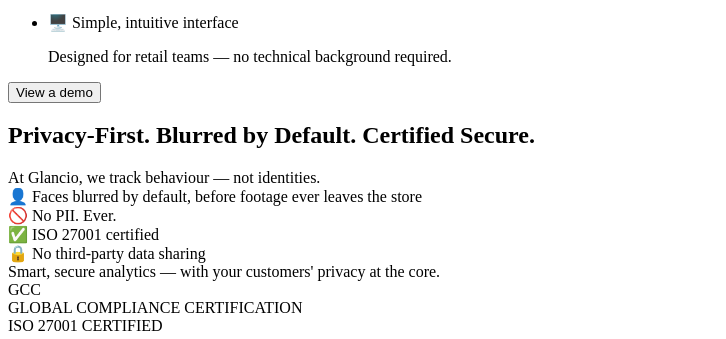
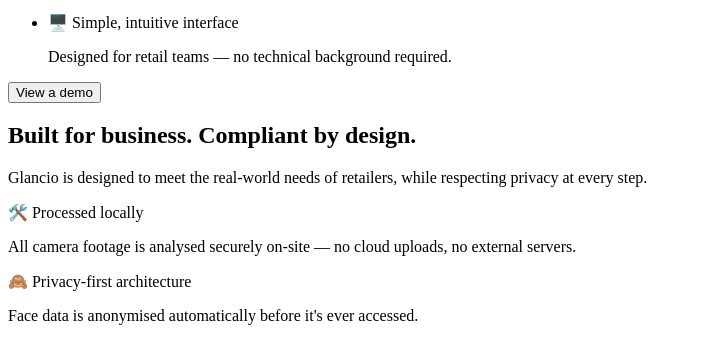
Before and after one commit to Shiv3901/glancio, a website with bundled scripts: page public/index.html in a window 1280 px wide. Shown: the part 956-1295 px from the top of the page, without its empty margins (0-726 px from the left). Built offline with nearby package versions, Linux system fonts and the light colour scheme.

Commit message:
metadata is there

```diff
--- a/public/js/pages/Home.js
+++ b/public/js/pages/Home.js
@@ -169,37 +169,24 @@
                 <div class="container">
                     <div class="privacy-content">
                         <div class="privacy-text">
-                            <h2 class="privacy-title">Privacy-First. Blurred by Default. Certified Secure.</h2>
+                            <h2 class="privacy-title">Built for business. Compliant by design.</h2>
+                            <p class="privacy-description">Glancio is designed to meet the real-world needs of retailers, while respecting privacy at every step.</p>
                             <div class="privacy-features">
                                 <div class="privacy-item">
-                                    <span>At Glancio, we track behaviour — not identities.</span>
+                                    <span class="privacy-icon">🛠️</span>
+                                    <span>Processed locally</span>
+                                    <p class="privacy-item-description">All camera footage is analysed securely on-site — no cloud uploads, no external servers.</p>
                                 </div>
                                 <div class="privacy-item">
-                                    <span class="privacy-icon">👤</span>
-                                    <span>Faces blurred by default, before footage ever leaves the store</span>
+                                    <span class="privacy-icon">🙈</span>
+                                    <span>Privacy-first architecture</span>
+                                    <p class="privacy-item-description">Face data is anonymised automatically before it's ever accessed.</p>
                                 </div>
                                 <div class="privacy-item">
-                                    <span class="privacy-icon">🚫</span>
-                                    <span>No PII. Ever.</span>
+                                    <span class="privacy-icon">📜</span>
+                                    <span>APP-compliant</span>
+                                    <p class="privacy-item-description">Glancio is built in line with Australia's Privacy Act and the Australian Privacy Principles (APPs).</p>
                                 </div>
-                                <div class="privacy-item">
-                                    <span class="privacy-icon">✅</span>
-                                    <span>ISO 27001 certified</span>
-                                </div>
-                                <div class="privacy-item">
-                                    <span class="privacy-icon">🔒</span>
-                                    <span>No third-party data sharing</span>
-                                </div>
-                                <div class="privacy-item">
-                                    <span>Smart, secure analytics — with your customers' privacy at the core.</span>
-                                </div>
-                            </div>
-                        </div>
-                        <div class="certification">
-                            <div class="cert-blob">
-                                <div class="cert-logo">GCC</div>
-                                <div class="cert-text">GLOBAL COMPLIANCE CERTIFICATION</div>
-                                <div class="iso-badge">ISO 27001 CERTIFIED</div>
                             </div>
                         </div>
                     </div>
--- a/public/styles/main.scss
+++ b/public/styles/main.scss
@@ -525,6 +525,22 @@
   }
 }
 
+.privacy-description {
+    font-size: 1.2rem;
+    color: #666666;
+    margin-bottom: 40px;
+    line-height: 1.6;
+    max-width: 600px;
+}
+
+.privacy-item-description {
+    font-size: 0.95rem;
+    color: #666666;
+    margin-top: 8px;
+    line-height: 1.5;
+    font-weight: 400;
+}
+
 // Footer
 .footer {
   background-color: $primary-bg;
```
